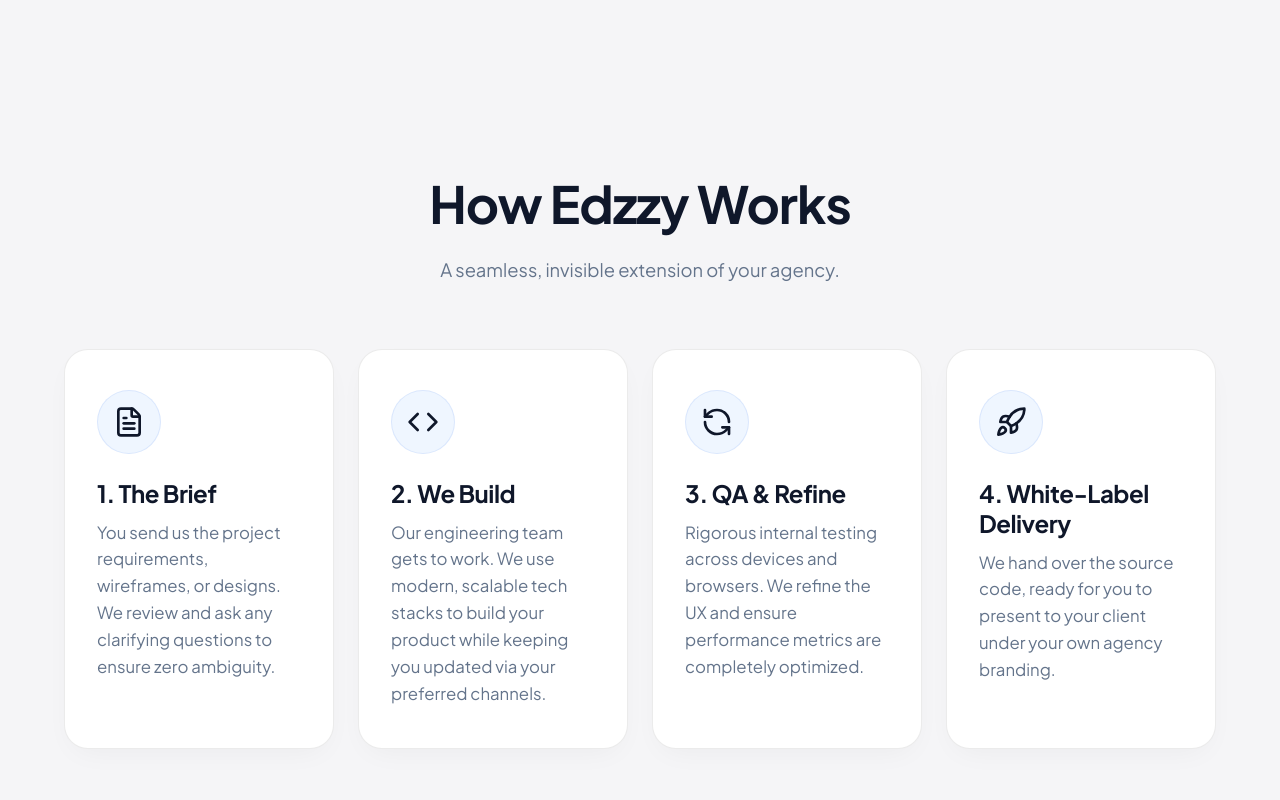
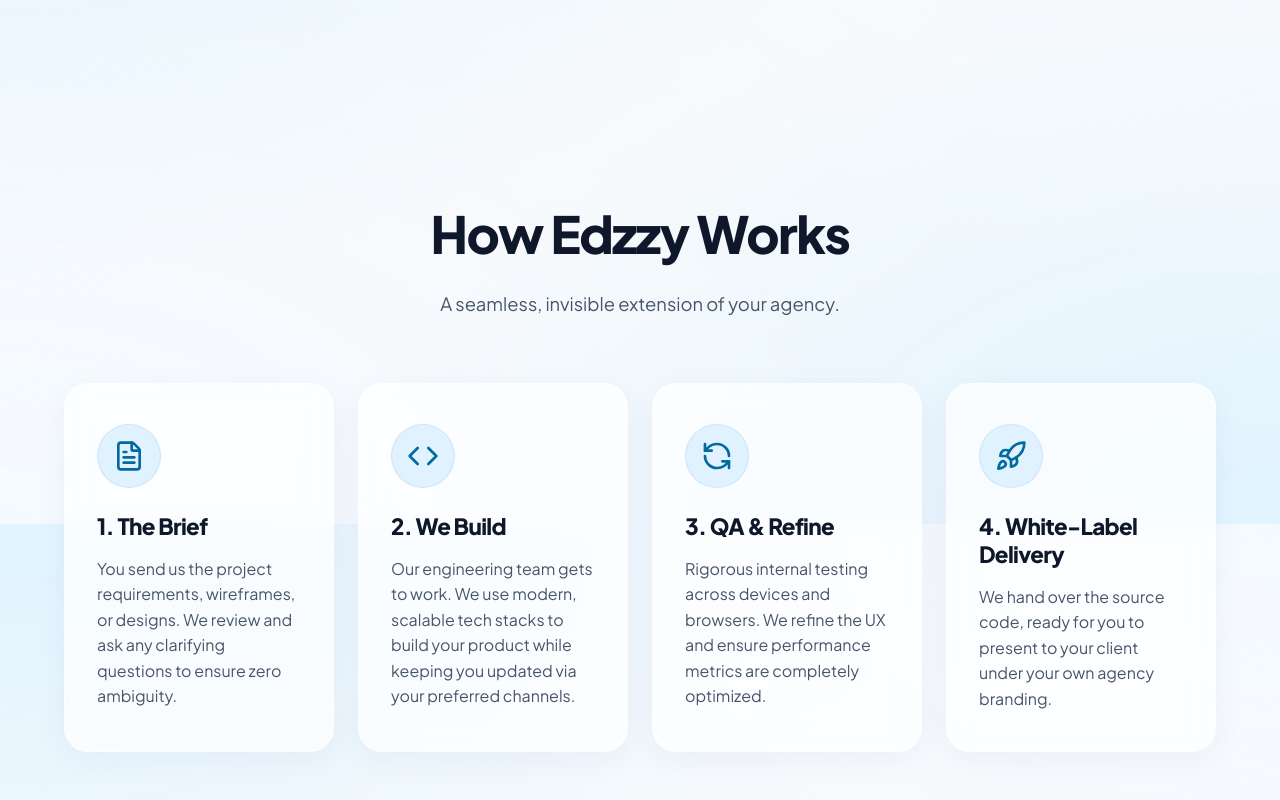
Before and after one commit to hyperingenious/edzzymediaprivatelimited, a React (Vite) app: page / in a window 1280 px wide. Shown: the part 1876-2676 px from the top of the page. Built offline with nearby package versions, Linux system fonts and the light colour scheme.

Commit message:
feat: complete UI/UX overhaul to world-class glassmorphism design system

```diff
--- a/src/components/ContactCTA.jsx
+++ b/src/components/ContactCTA.jsx
@@ -7,7 +7,7 @@
   return (
     <section className="cta section-container" id="contact">
       <motion.div
-        className="bento-card cta-card-light"
+        className="glass-card cta-card-light"
         initial={{ opacity: 0, y: 30, scale: 0.98 }}
         whileInView={{ opacity: 1, y: 0, scale: 1 }}
         viewport={{ once: true }}
--- a/src/components/Portfolio.jsx
+++ b/src/components/Portfolio.jsx
@@ -58,8 +58,8 @@
   };
 
   const itemVariants = {
-    hidden: { opacity: 0, y: 20 },
-    visible: { opacity: 1, y: 0, transition: { duration: 0.5 } }
+    hidden: { opacity: 0, y: 30 },
+    visible: { opacity: 1, y: 0, transition: { duration: 0.8, ease: [0.16, 1, 0.3, 1] } }
   };
 
   return (
@@ -86,7 +86,7 @@
         {projects.map((project, index) => (
           <motion.div
             key={index}
-            className="bento-card portfolio-card"
+            className="glass-card portfolio-card"
             variants={itemVariants}
             whileHover={{ y: -6, boxShadow: 'var(--shadow-hover)' }}
           >
--- a/src/components/Pricing.jsx
+++ b/src/components/Pricing.jsx
@@ -65,7 +65,7 @@
 
   const itemVariants = {
     hidden: { opacity: 0, y: 30 },
-    visible: { opacity: 1, y: 0, transition: { duration: 0.5 } }
+    visible: { opacity: 1, y: 0, transition: { duration: 0.8, ease: [0.16, 1, 0.3, 1] } }
   };
 
   return (
@@ -92,7 +92,7 @@
         {pricingPlans.map((plan, index) => (
           <motion.div
             key={index}
-            className="bento-card pricing-card"
+            className="glass-card pricing-card"
             variants={itemVariants}
             whileHover={{ y: -6, boxShadow: 'var(--shadow-hover)' }}
           >
--- a/src/components/Process.jsx
+++ b/src/components/Process.jsx
@@ -39,7 +39,7 @@
 
   const itemVariants = {
     hidden: { opacity: 0, y: 30 },
-    visible: { opacity: 1, y: 0, transition: { duration: 0.5 } }
+    visible: { opacity: 1, y: 0, transition: { duration: 0.8, ease: [0.16, 1, 0.3, 1] } }
   };
 
   return (
@@ -64,7 +64,7 @@
         {steps.map((step, index) => (
           <motion.div
             key={index}
-            className="process-step bento-card"
+            className="process-step glass-card"
             variants={itemVariants}
             whileHover={{ y: -5, boxShadow: 'var(--shadow-hover)' }}
           >
--- a/src/components/Services.jsx
+++ b/src/components/Services.jsx
@@ -34,7 +34,7 @@
 
       <div className="bento-grid">
         <motion.div
-          className="bento-card bento-large group"
+          className="glass-card bento-large group"
           variants={cardVariants}
           initial="hidden"
           whileInView="visible"
@@ -56,7 +56,7 @@
         </motion.div>
 
         <motion.div
-          className="bento-card bento-small"
+          className="glass-card bento-small"
           variants={cardVariants}
           initial="hidden"
           whileInView="visible"
--- a/src/components/Testimonials.jsx
+++ b/src/components/Testimonials.jsx
@@ -34,8 +34,8 @@
   };
 
   const itemVariants = {
-    hidden: { opacity: 0, y: 20 },
-    visible: { opacity: 1, y: 0, transition: { duration: 0.5 } }
+    hidden: { opacity: 0, y: 30 },
+    visible: { opacity: 1, y: 0, transition: { duration: 0.8, ease: [0.16, 1, 0.3, 1] } }
   };
 
   return (
@@ -62,7 +62,7 @@
         {testimonials.map((testimonial, index) => (
           <motion.div
             key={index}
-            className="bento-card testimonial-card"
+            className="glass-card testimonial-card"
             variants={itemVariants}
             whileHover={{ y: -4, boxShadow: 'var(--shadow-hover)' }}
           >
--- a/src/index.css
+++ b/src/index.css
@@ -1,34 +1,35 @@
 @import url('https://fonts.googleapis.com/css2?family=Plus+Jakarta+Sans:wght@300;400;500;600;700;800&display=swap');
 
 :root {
-  /* Color Palette - Premium Light Mode Bento Grid */
-  --bg-primary: #F5F5F7; /* Apple-style off-white background */
-  --bg-card: #FFFFFF;
-  --bg-glass: rgba(255, 255, 255, 0.85);
-  --border-subtle: rgba(0, 0, 0, 0.05);
-  --border-card: rgba(0, 0, 0, 0.08);
+  /* Premium Glassmorphism Color Palette */
+  --bg-primary: #F8FAFC; /* Slate 50 - Ultra clean base */
+  --bg-glass: rgba(255, 255, 255, 0.7); /* Frosted glass */
+  --bg-glass-hover: rgba(255, 255, 255, 0.85);
 
-  --text-primary: #0F172A;
-  --text-secondary: #64748B;
+  --border-glass: rgba(255, 255, 255, 0.5);
+  --border-subtle: rgba(15, 23, 42, 0.05); /* Very faint dark line */
+
+  --text-primary: #0F172A; /* Slate 900 - Intense contrast */
+  --text-secondary: #475569; /* Slate 600 - High legibility muted */
   --text-muted: #94A3B8;
 
-  /* Brand Accents */
-  --accent-primary: #2563EB; /* Professional Indigo/Blue */
-  --accent-secondary: #3B82F6;
-  --accent-light: #EFF6FF;
+  /* Brand Accents - Rich Cerulean */
+  --accent-primary: #0369A1;
+  --accent-secondary: #0284C7;
+  --accent-light: #E0F2FE;
 
   /* Typography */
   --font-main: 'Plus Jakarta Sans', sans-serif;
 
-  /* Transitions */
-  --transition-fast: 0.2s ease;
-  --transition-smooth: 0.4s cubic-bezier(0.16, 1, 0.3, 1);
+  /* Premium Transitions (Apple-like easing) */
+  --transition-fast: 0.2s cubic-bezier(0.2, 0, 0, 1);
+  --transition-smooth: 0.5s cubic-bezier(0.16, 1, 0.3, 1);
+  --transition-slow: 0.8s cubic-bezier(0.16, 1, 0.3, 1);
 
-  /* Shadows */
-  --shadow-sm: 0 1px 2px 0 rgba(0, 0, 0, 0.05);
-  --shadow-md: 0 4px 6px -1px rgba(0, 0, 0, 0.05), 0 2px 4px -1px rgba(0, 0, 0, 0.03);
-  --shadow-card: 0 10px 30px -10px rgba(0, 0, 0, 0.05);
-  --shadow-hover: 0 20px 40px -10px rgba(0, 0, 0, 0.1);
+  /* Layered Shadows for Depth */
+  --shadow-sm: 0 1px 2px 0 rgba(15, 23, 42, 0.05);
+  --shadow-glass: 0 8px 32px 0 rgba(31, 38, 135, 0.05);
+  --shadow-glass-hover: 0 12px 48px 0 rgba(31, 38, 135, 0.08);
 }
 
 * {
@@ -44,6 +45,13 @@
 body {
   font-family: var(--font-main);
   background-color: var(--bg-primary);
+  /* Abstract subtle mesh gradient background */
+  background-image:
+    radial-gradient(at 0% 0%, hsla(202,100%,94%,1) 0px, transparent 50%),
+    radial-gradient(at 100% 0%, hsla(210,100%,98%,1) 0px, transparent 50%),
+    radial-gradient(at 100% 100%, hsla(202,100%,94%,1) 0px, transparent 50%),
+    radial-gradient(at 0% 100%, hsla(210,100%,98%,1) 0px, transparent 50%);
+  background-attachment: fixed;
   color: var(--text-primary);
   min-height: 100vh;
   overflow-x: hidden;
@@ -53,30 +61,37 @@
 
 /* Typography Utilities */
 h1, h2, h3, h4, h5, h6 {
-  font-weight: 700;
-  letter-spacing: -0.02em;
+  font-weight: 800;
+  letter-spacing: -0.03em; /* Tighter tracking for premium feel */
+}
+
+p {
+  line-height: 1.6;
 }
 
 .text-gradient {
-  background: linear-gradient(135deg, var(--text-primary) 0%, var(--text-secondary) 100%);
+  background: linear-gradient(135deg, var(--text-primary) 0%, #334155 100%);
   -webkit-background-clip: text;
   -webkit-text-fill-color: transparent;
   background-clip: text;
   color: transparent;
 }
 
-/* UI Elements */
-.bento-card {
-  background: var(--bg-card);
-  border: 1px solid var(--border-card);
+/* UI Elements - Glassmorphism Architecture */
+.glass-card {
+  background: var(--bg-glass);
+  backdrop-filter: blur(12px);
+  -webkit-backdrop-filter: blur(12px);
+  border: 1px solid var(--border-glass);
   border-radius: 24px;
-  box-shadow: var(--shadow-card);
+  box-shadow: var(--shadow-glass);
   transition: var(--transition-smooth);
 }
 
-.bento-card:hover {
+.glass-card:hover {
+  background: var(--bg-glass-hover);
   transform: translateY(-4px);
-  box-shadow: var(--shadow-hover);
+  box-shadow: var(--shadow-glass-hover);
 }
 
 .btn-primary {
@@ -95,14 +110,14 @@
 
 .btn-primary:hover {
   background: #1e293b;
-  transform: translateY(-2px);
-  box-shadow: var(--shadow-md);
+  transform: translateY(-2px) scale(1.02);
 }
 
 .btn-secondary {
-  background: var(--bg-card);
+  background: rgba(255, 255, 255, 0.5);
+  backdrop-filter: blur(8px);
   color: var(--text-primary);
-  border: 1px solid var(--border-card);
+  border: 1px solid var(--border-glass);
   padding: 14px 32px;
   border-radius: 100px;
   font-family: var(--font-main);
@@ -114,7 +129,7 @@
 }
 
 .btn-secondary:hover {
-  background: #f1f5f9;
+  background: rgba(255, 255, 255, 0.9);
 }
 
 /* Base Layout Classes */
@@ -125,9 +140,9 @@
 }
 
 .section-title {
-  font-size: clamp(2.5rem, 4vw, 3.5rem);
+  font-size: clamp(2.5rem, 4vw, 4rem);
   text-align: center;
-  margin-bottom: 20px;
+  margin-bottom: 24px;
   color: var(--text-primary);
 }
 
@@ -137,7 +152,6 @@
   font-size: 1.15rem;
   max-width: 600px;
   margin: 0 auto 64px auto;
-  line-height: 1.6;
 }
 
 /* Utilities */
@@ -147,3 +161,8 @@
 .gap-2 { gap: 8px; }
 .mr-2 { margin-right: 8px; }
 .mb-2 { margin-bottom: 8px; }
+.mb-4 { margin-bottom: 16px; }
+.mb-6 { margin-bottom: 24px; }
+.mb-16 { margin-bottom: 64px; }
+.text-center { text-align: center; }
+.text-blue { color: var(--accent-primary); }
```
